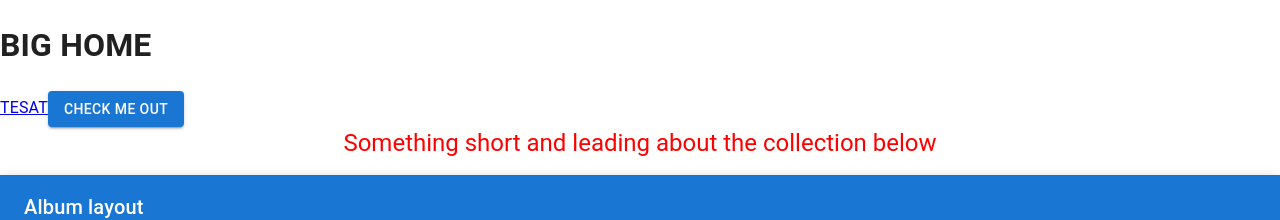
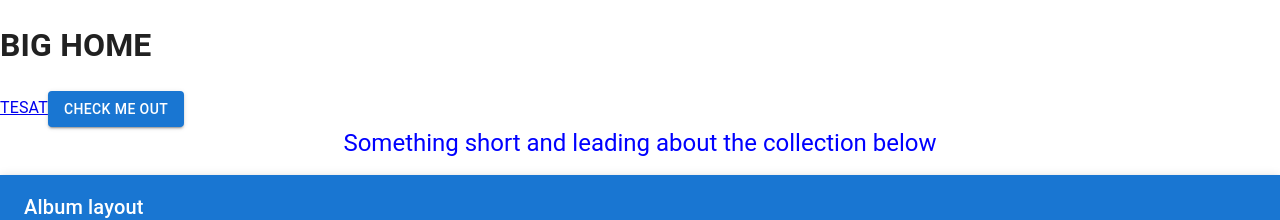
Before and after one commit to jason-jbell/Portfolio, a React app: page / in a window 1280 px wide. Shown: the top 220 px of the page. Built offline with nearby package versions, Linux system fonts and the light colour scheme; the HTML template or start-up script is replaced by a standard one.

Commit message:
changed text to be blue instead of error red

```diff
--- a/src/client/components/Home.js
+++ b/src/client/components/Home.js
@@ -37,7 +37,7 @@ const Home = () => {
       <h1>BIG HOME</h1>
       <Link to={'/test'}>TESAT</Link>
       <Button variant='contained' onClick={testy}>CHECK ME OUT</Button>
-      <Typography variant="h5" align="center" color="red" paragraph>
+      <Typography variant="h5" align="center" color="blue" paragraph>
         Something short and leading about the collection below
       </Typography>
       <ThemeProvider theme={theme}>
```
